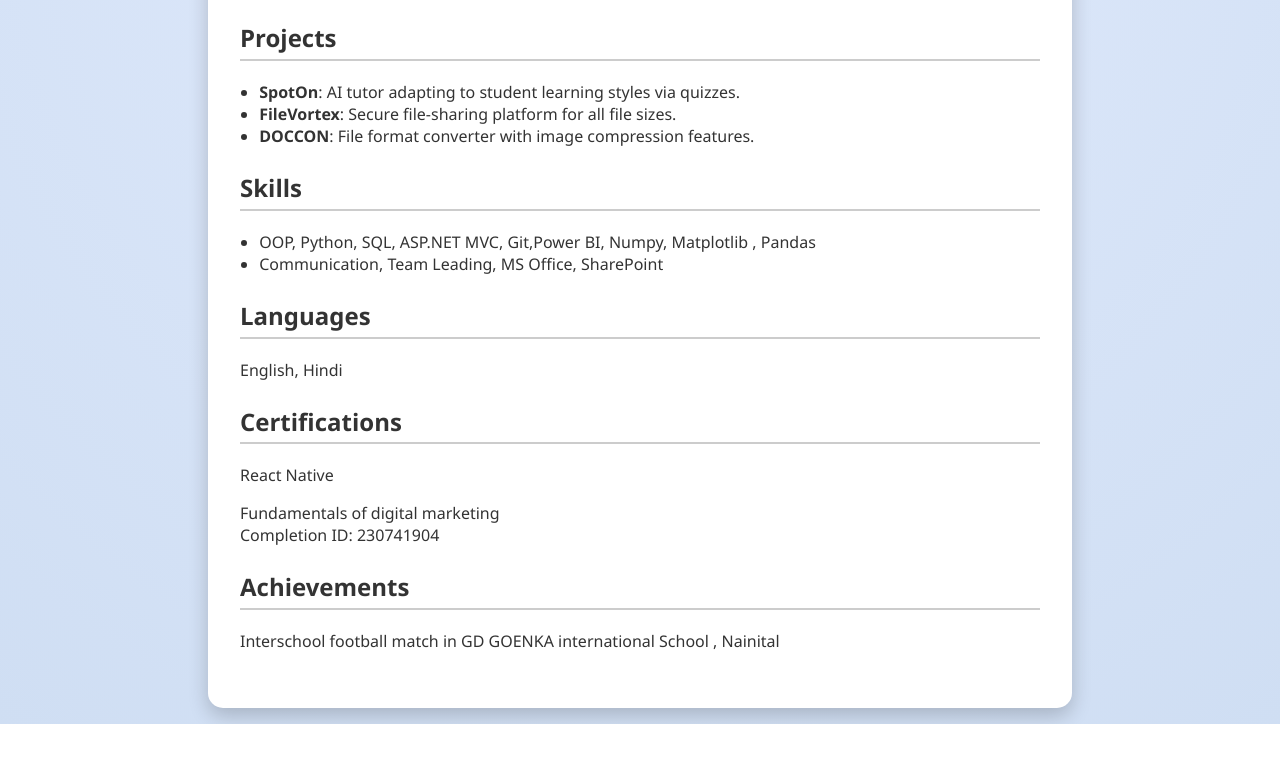
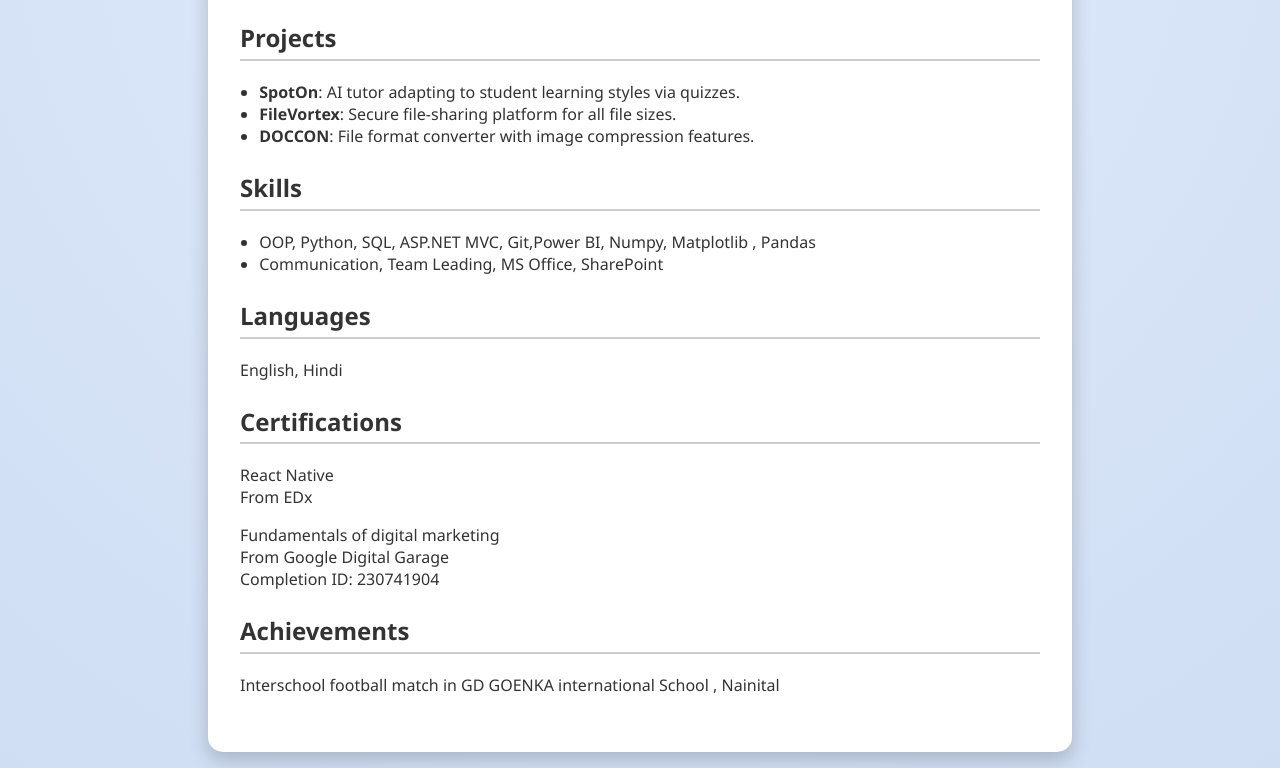
Before and after one commit to Leoandrio/Resume_site, a plain HTML site: page index.html in a window 1280 px wide. Shown: the part 985-1753 px from the top of the page. Before the commit the page ends 1709 px from the top, so only its background shows below. Drawn offline with Linux system fonts and the light colour scheme.

Commit message:
Update index.html

```diff
--- a/index.html
+++ b/index.html
@@ -152,8 +152,8 @@
 
     <section>
       <h2>Certifications</h2>
-      <p>React Native</p>
-      <p>Fundamentals of digital marketing<br>Completion ID: 230741904</p>
+      <p>React Native<br>From EDx</p>
+      <p>Fundamentals of digital marketing<br>From Google Digital Garage<br>Completion ID: 230741904</p>
     </section>
 
     <section>
```
